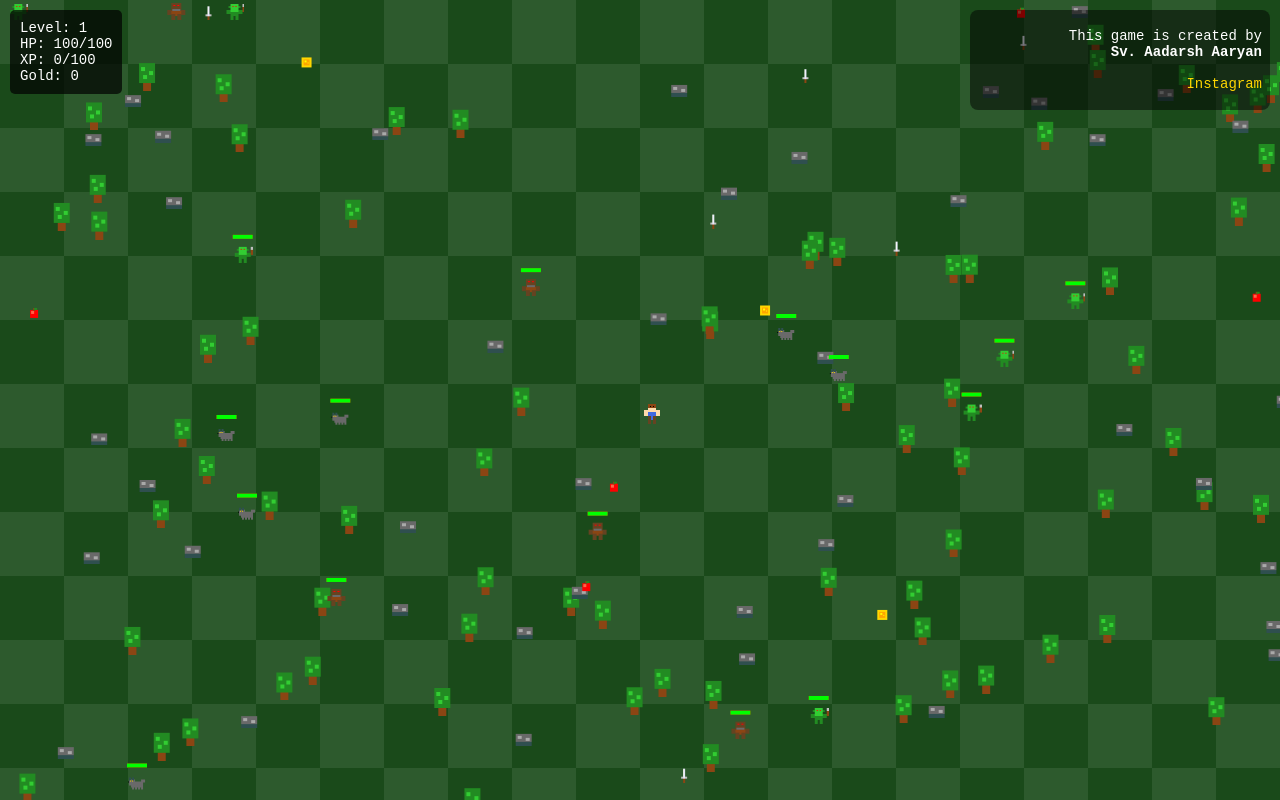
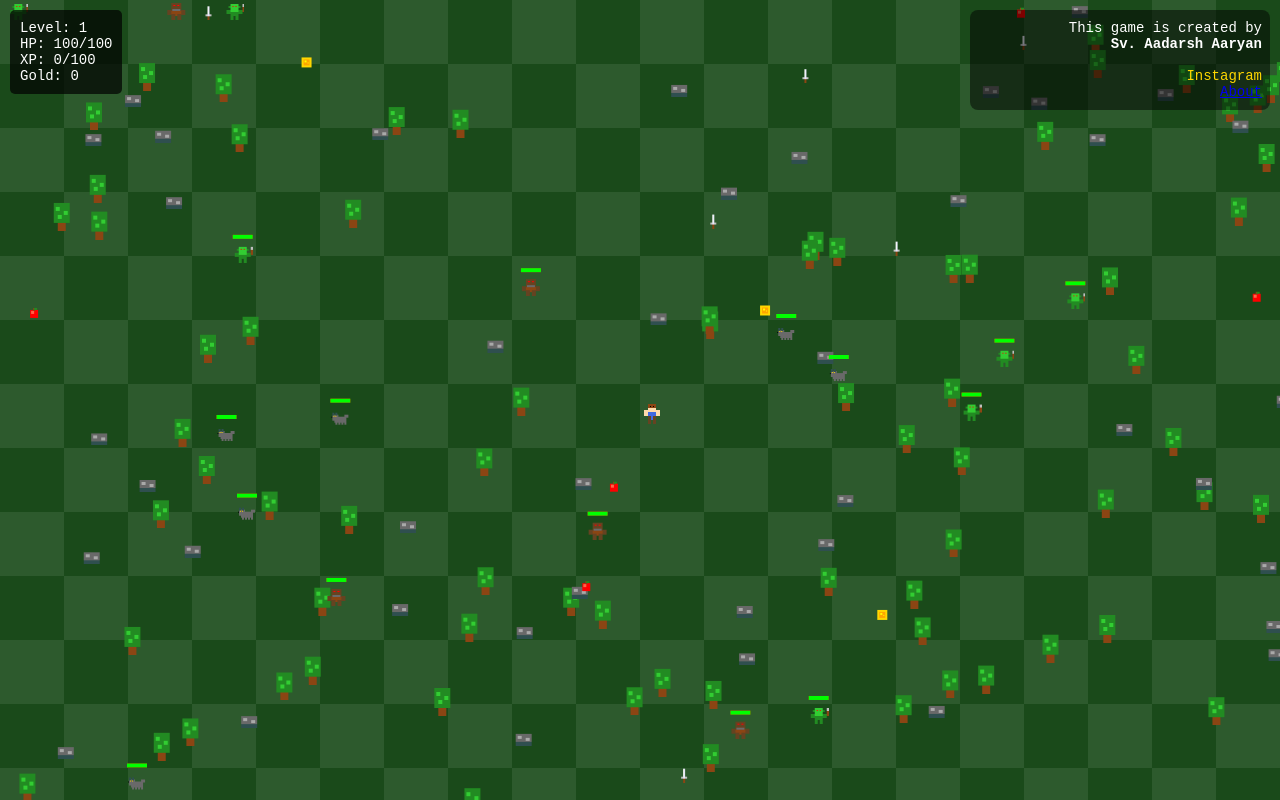
Before and after one commit to SvAadarshAaryan/official, a plain HTML site: page index.html in a window 1280 px wide. Drawn offline with Linux system fonts and the light colour scheme.

Commit message:
Update index.html

```diff
--- a/index.html
+++ b/index.html
@@ -988,6 +988,9 @@
   justify-content:center;">
   This game is created by <b>Sv. Aadarsh Aaryan</b><br>
   <a href="https://www.instagram.com/aadarshaaryan.official/" target="_blank" style="color:#FFD700; text-decoration:none;">Instagram</a>
+     <nav>
+        <a href = "about.html">About</a>
+     </nav>
 </div>
 </body>
 </html>
```
